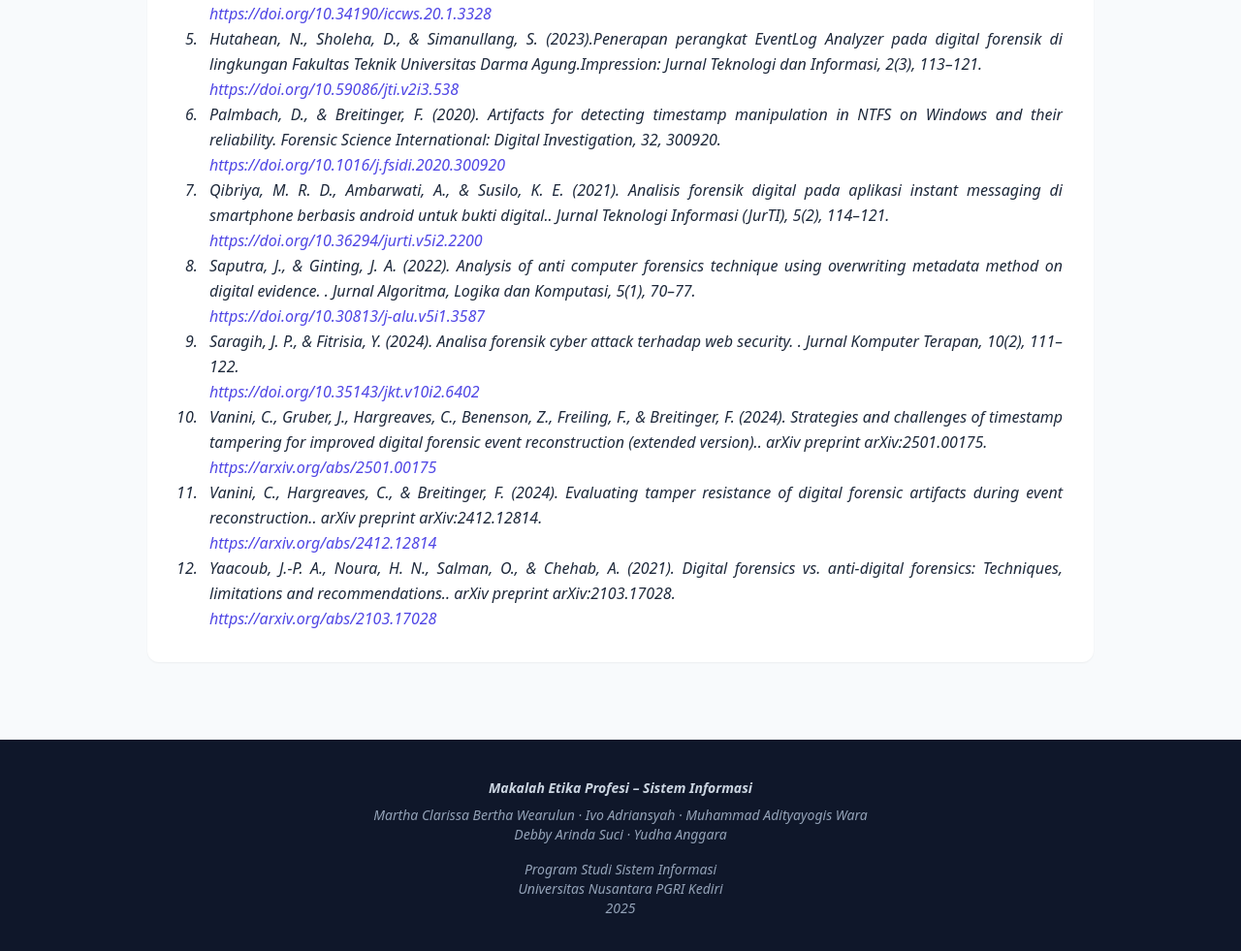
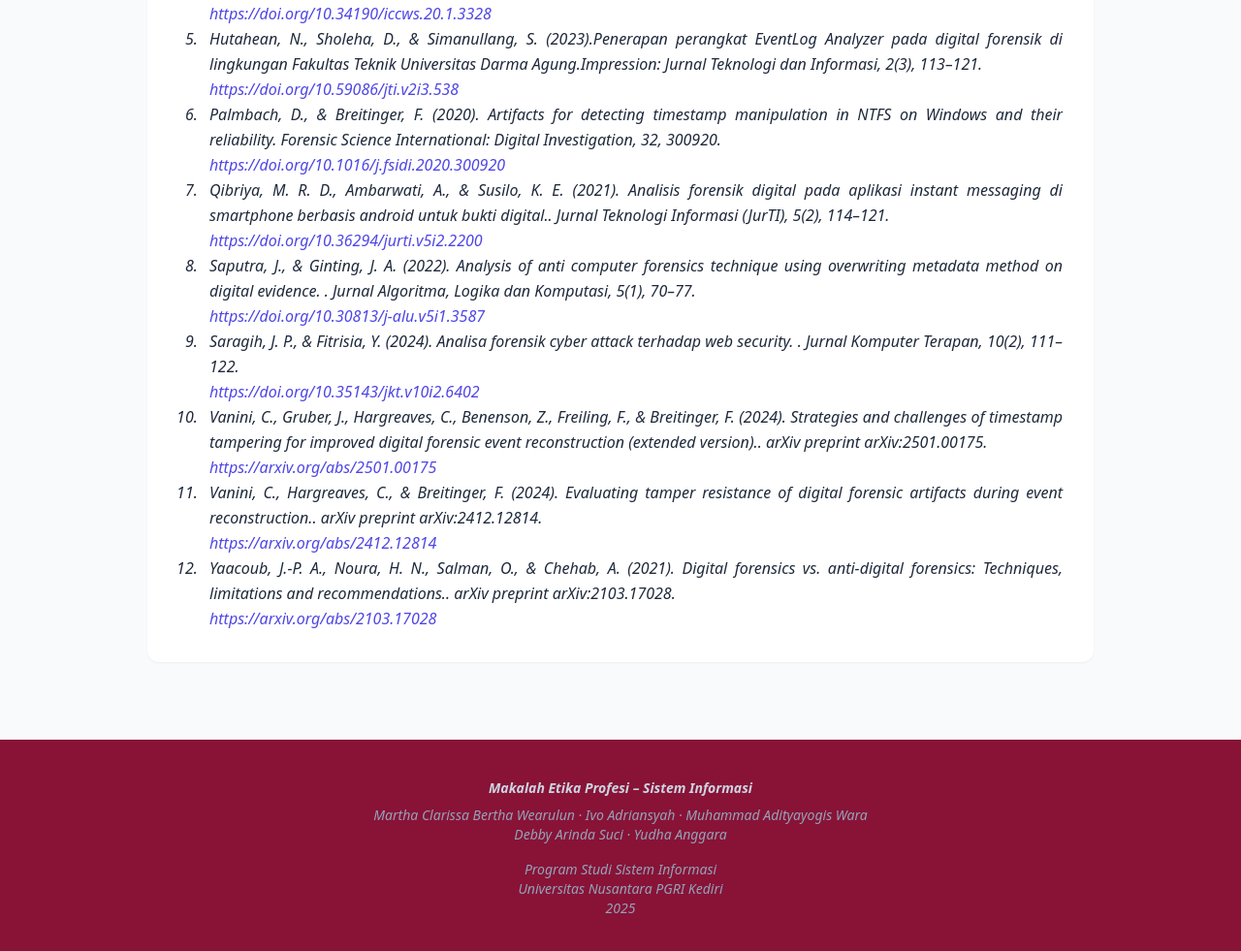
Before and after one commit to makalahdataforegerycyberespionage/makalahdataforegerycyberespionage.github.io, a plain HTML site: page index.html in a window 1280 px wide. Shown: the part 5725-6706 px from the top of the page at 97% size. Drawn offline with nearby package versions, Linux system fonts and the light colour scheme.

Commit message:
change color

```diff
--- a/index.html
+++ b/index.html
@@ -582,7 +582,7 @@
     </main>
 
     <!-- FOOTER -->
-    <footer class="bg-slate-900 text-slate-400 text-center py-10 text-sm">
+    <footer class="bg-rose-900 text-slate-400 text-center py-10 text-sm">
         <p class="font-semibold text-slate-300 mb-2">
             Makalah Etika Profesi – Sistem Informasi
         </p>
```
